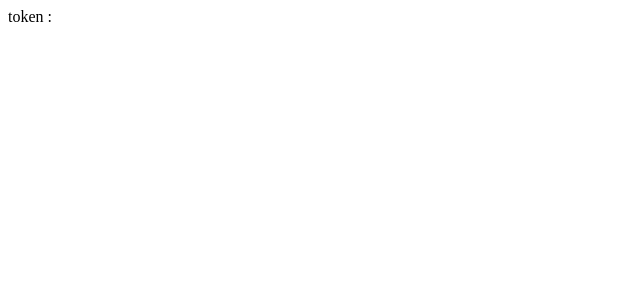
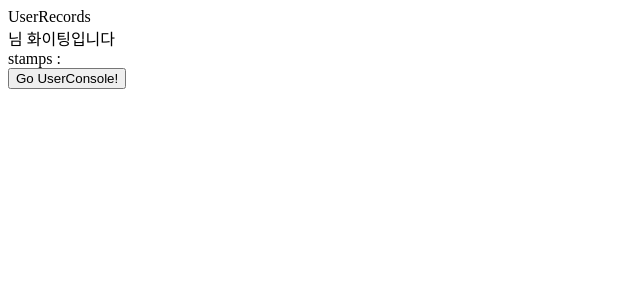
Before and after one commit to powellstreet/waterhabit_front, a React (Create React App) app in the folder wh_front/: page /userRecords in a window 1280 px wide. Shown: the top 300 px of the page, without its empty margins (0-640 px from the left). Built offline with nearby package versions, Linux system fonts and the light colour scheme.

Commit message:
:zap: 개인기록 / 전체기록 페이지 개요
- 리액트 라우터, 리액트 리덕스 연결

```diff
--- a/wh_front/src/App.js
+++ b/wh_front/src/App.js
@@ -4,6 +4,7 @@ import Home from "./components/Home";
 import SignUp from "./components/SignUp";
 import UserConsole from "./components/UserConsole";
 import UserRecords from "./components/UserRecords";
+import WholeRecords from "./components/WholeRecords";
 import Profile from "./components/Profile";
 
 function App() {
@@ -16,6 +17,7 @@ function App() {
           <Route path="/userConsole" component={UserConsole} />
           <Route path="/profile" component={Profile} />
           <Route path="/userRecords" component={UserRecords} />
+          <Route path="/wholeRecords" component={WholeRecords} />
         </Switch>
       </div>
     </BrowserRouter>
--- a/wh_front/src/components/UserConsole.js
+++ b/wh_front/src/components/UserConsole.js
@@ -35,9 +35,8 @@ const UserConsole = ({ history }) => {
   }
 
   return (
-    <div style={{ backgroundColor: 'skyblue', width : `${ratio}%`, height: '100%'}}>
 
-    {/* <div> */}
+    <div>
       UserConsole
       <div>{nickname}님 안녕하세요! </div>
       <div>물 추가하기
@@ -61,10 +60,12 @@ const UserConsole = ({ history }) => {
       <div>
           <button name="goUserRecords" onClick={() => history.push('/userRecords')}>My Record</button>
       </div>
+      <div>
+        <button name="goWholeRecords" onClick={() => history.push('/wholeRecords')}>Whole Records</button>
+      </div>
 
-      {/* <div style={{ backgroundColor: 'skyblue', height : `${intake / goal * 100 }%`, width: '100%'}}>
-        yoyo
-      </div> */}
+      <div style={{ backgroundColor: 'skyblue', width : `${ratio}%`, height: 100}}></div>
+
 
     </div>
 
--- a/wh_front/src/components/UserRecords.js
+++ b/wh_front/src/components/UserRecords.js
@@ -1,32 +1,27 @@
 import React from "react";
+import { useDispatch, useSelector } from "react-redux";
 
-// const UserRecords = ({ props, history }) => {
-//   return (
-//     <div>
-//       UserRecords
-//       <div>
-//         <div>token : {props.token}</div>
-//         <button
-//           name="goUserConsole"
-//           onClick={() => history.push('/profile')}
-//         >
-//           Go Profile!
-//         </button>
-//       </div>
-//     </div>
-//   );
-// };
+const UserRecords = ({ history }) => {
+  const { nickname, stamp } = useSelector((state) => ({
+    nickname: state.nickname,
+    stamp: state.stamp
+  }))
 
-// export default UserRecords;
+  return (
+    <div>
+      UserRecords
+      <div>
+        <div>{nickname}님 화이팅입니다</div>
+        <div>stamps : {stamp}</div>
+        <button
+          name="goUserConsole"
+          onClick={() => history.push('/userConsole')}
+        >
+          Go UserConsole!
+        </button>
+      </div>
+    </div>
+  );
+};
 
-export default class UserRecords extends React.Component {
-  render(){
-    return(
-      <div>
-        token : {this.props.token}
-      </div>
-    )
-  }
-}
-
-// class 에서는 mapStateToProps 를 사용하는데, hooks에서는 useSelector가 그 역할을 대신 해주는듯?
+export default UserRecords;
--- a/wh_front/src/components/WholeRecords.js
+++ b/wh_front/src/components/WholeRecords.js
@@ -1,9 +1,18 @@
 import React from 'react'
+import { useDispatch, useSelector } from "react-redux";
 
-const WholeRecords = () => {
+const WholeRecords = ({ history }) => {
+    const { nickname } = useSelector((state) => ({
+        nickname: state.nickname
+    }))
+
     return (
         <div>
             WholeRecords
+            <div>{nickname}님 동료들도 함께합니다!</div>
+            <div>
+                <button name="goUserConsole" onClick={() => history.push('./userConsole')}>Go to UserConsole!</button>
+            </div>
         </div>
     )
 }
--- a/wh_front/src/functions/verification.js
+++ b/wh_front/src/functions/verification.js
@@ -10,20 +10,20 @@ function chkPwd(str) {
   var eng = pw.search(/[a-z]/gi);
   var spe = pw.search(/[`~!@@#$%^&*|₩₩₩'₩";:₩/?]/gi);
 
-  if (pw.length < 8 || pw.length > 20) {
-    // $('span#password-helper').text("8자리 ~ 20자리 이내로 영문,숫자,특수문자를 혼합하여 입력해주세요.");
-    return false;
-  }
+  // if (pw.length < 8 || pw.length > 20) {
+  //   // $('span#password-helper').text("8자리 ~ 20자리 이내로 영문,숫자,특수문자를 혼합하여 입력해주세요.");
+  //   return false;
+  // }
 
-  if (pw.search(/₩s/) != -1) {
-    // $('span#password-helper').text("공백없이 입력해주세요.");
-    return false;
-  }
+  // if (pw.search(/₩s/) != -1) {
+  //   // $('span#password-helper').text("공백없이 입력해주세요.");
+  //   return false;
+  // }
 
-  if (num < 0 || eng < 0 || spe < 0) {
-    // $('span#password-helper').text("영문,숫자,특수문자를 혼합하여 입력해주세요.");
-    return false;
-  }
+  // if (num < 0 || eng < 0 || spe < 0) {
+  //   // $('span#password-helper').text("영문,숫자,특수문자를 혼합하여 입력해주세요.");
+  //   return false;
+  // }
 
   return true;
 }
```
